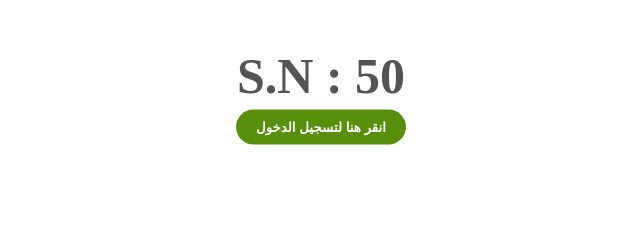
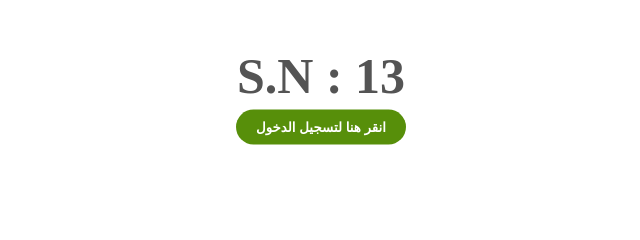
Before and after one commit to ALEmadTransport/account_14, a plain HTML site: page index.html in a window 1280 px wide. Shown: the part 273-513 px from the top of the page, 319-959 px from the left. Drawn offline with Linux system fonts and the light colour scheme.

Commit message:
Update index.html

```diff
--- a/index.html
+++ b/index.html
@@ -49,7 +49,7 @@
 
 <body>
     <img src="background.png" alt="">
-    <span class="sn-label">S.N : 50</span>
+    <span class="sn-label">S.N : 13</span>
     <br>
     <br>
     <br>
```
